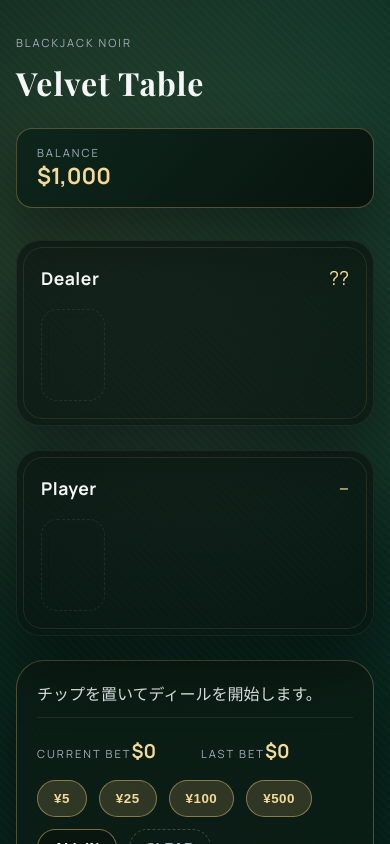
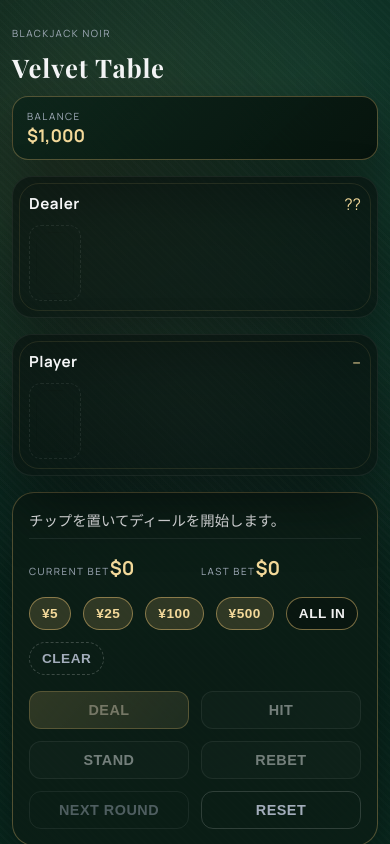
Before and after one commit to hisuic/blackjack-v, a React (Vite) app: page / in a window 390 px wide. Shown: the top 844 px of the page. Built offline with nearby package versions, Linux system fonts and the light colour scheme.

Commit message:
Tighten mobile layout to fit viewport

```diff
--- a/src/index.css
+++ b/src/index.css
@@ -58,6 +58,7 @@ body::before {
   display: flex;
   flex-direction: column;
   gap: 32px;
+  min-height: 100svh;
 }
 
 .header {
@@ -101,6 +102,7 @@ body::before {
 .table {
   display: grid;
   gap: 24px;
+  flex: 1;
 }
 
 .hand {
@@ -375,15 +377,116 @@ button:not(:disabled):hover {
 
 @media (max-width: 720px) {
   .app {
-    padding: 24px 16px 40px;
+    padding: 20px 14px 28px;
+    gap: 20px;
   }
 
   .controls {
-    padding: 20px;
+    padding: 18px;
   }
 
   .card {
-    width: 64px;
-    height: 92px;
+    width: 60px;
+    height: 86px;
   }
 }
+
+@media (max-width: 540px), (max-height: 740px) {
+  .app {
+    padding: 16px 12px 18px;
+    gap: 16px;
+    height: 100svh;
+  }
+
+  .header {
+    gap: 12px;
+  }
+
+  .header h1 {
+    font-size: 1.6rem;
+  }
+
+  .label {
+    letter-spacing: 1.5px;
+    font-size: 0.62rem;
+  }
+
+  .balance {
+    padding: 12px 14px;
+    min-width: 140px;
+  }
+
+  .balance strong {
+    font-size: 1.1rem;
+  }
+
+  .table {
+    gap: 16px;
+  }
+
+  .hand {
+    padding: 16px;
+    border-radius: 20px;
+  }
+
+  .hand-header {
+    margin-bottom: 10px;
+  }
+
+  .hand h2 {
+    font-size: 0.95rem;
+  }
+
+  .score {
+    font-size: 1rem;
+  }
+
+  .cards {
+    gap: 8px;
+    min-height: 72px;
+  }
+
+  .card {
+    width: 52px;
+    height: 76px;
+    border-radius: 12px;
+    font-size: 0.9rem;
+  }
+
+  .card .center {
+    font-size: 1.5rem;
+  }
+
+  .controls {
+    padding: 16px;
+    border-radius: 22px;
+    gap: 16px;
+  }
+
+  .message {
+    font-size: 0.9rem;
+    padding-bottom: 8px;
+  }
+
+  .bet-info {
+    grid-template-columns: repeat(2, minmax(120px, 1fr));
+  }
+
+  .chip {
+    padding: 8px 12px;
+    font-size: 0.85rem;
+  }
+
+  .actions {
+    grid-template-columns: repeat(2, minmax(120px, 1fr));
+  }
+
+  button {
+    padding: 10px 14px;
+    font-size: 0.9rem;
+  }
+
+  .footer {
+    display: none;
+  }
+}
```
